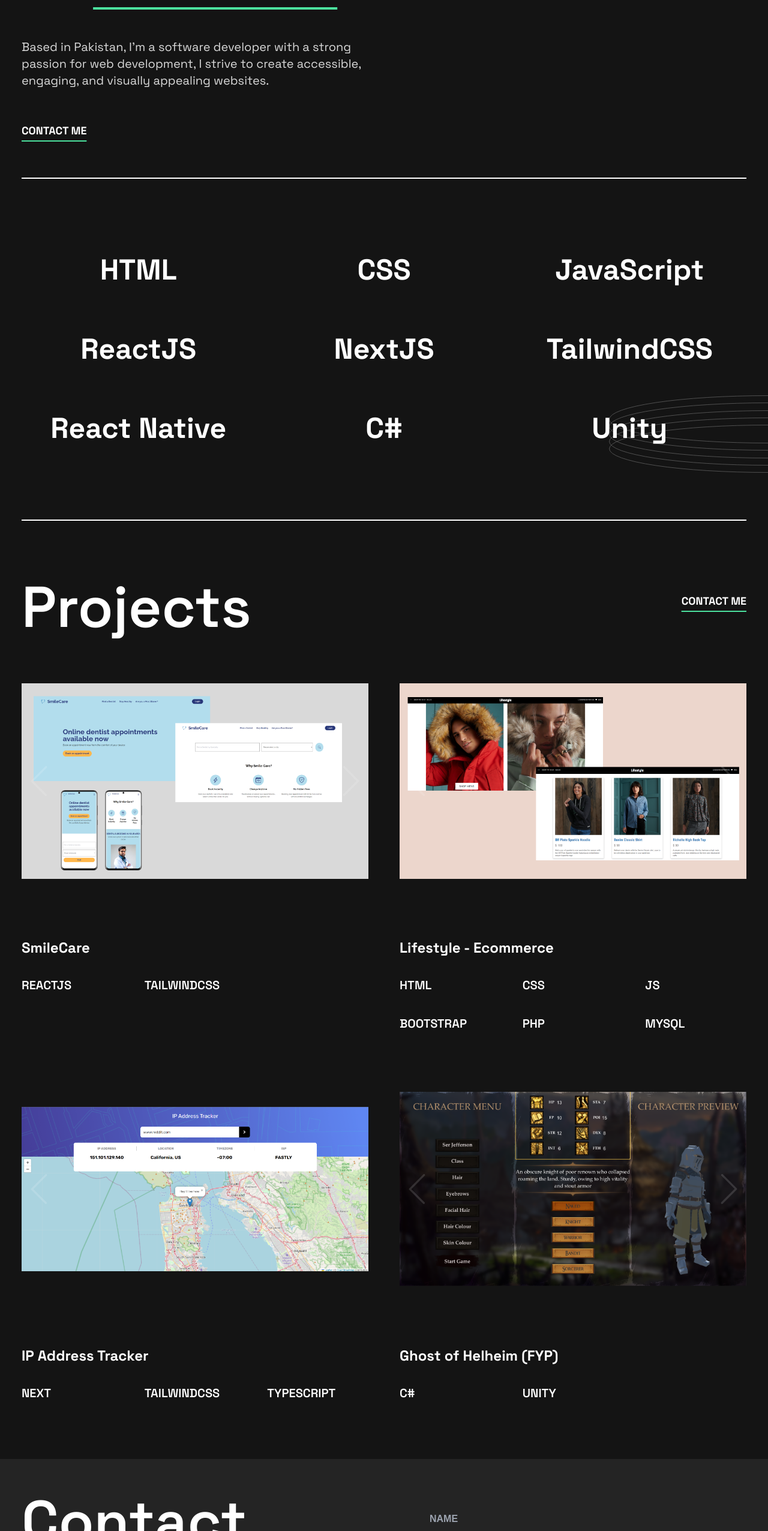
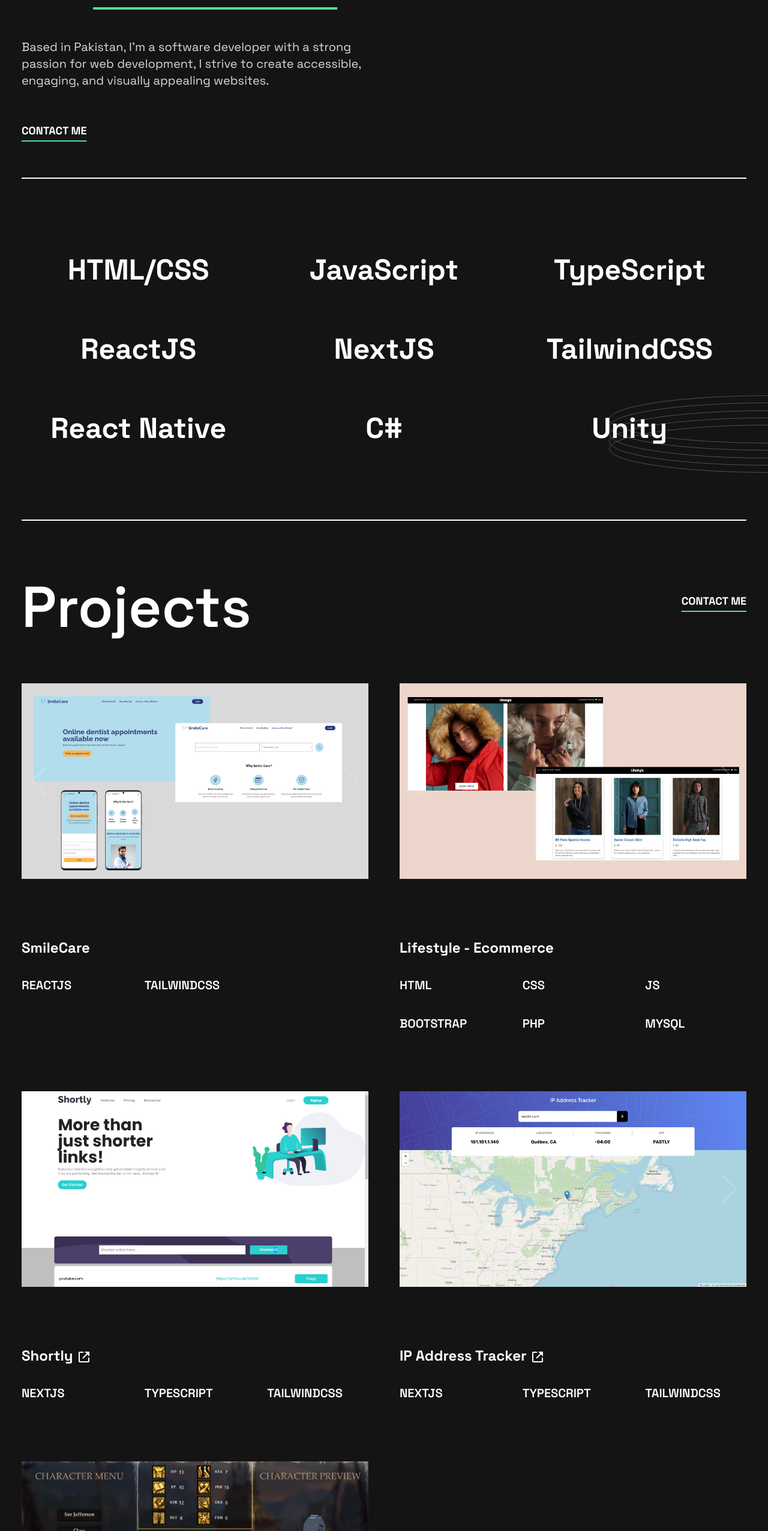
Before and after one commit to ahsankhan99/portfolio, a Next.js app: page / in a window 1280 px wide. Shown: the part 232-2784 px from the top of the page at 60% size. Built offline with nearby package versions, Linux system fonts and the light colour scheme; no server answers.

Commit message:
update projects

```diff
--- a/components/Project.js
+++ b/components/Project.js
@@ -1,12 +1,16 @@
 import Image from 'next/image'
 import React from 'react'
 import Slider from './Slider'
+import { BiLinkExternal } from 'react-icons/bi';
+import Link from 'next/link';
 
-const Project = ({ title, stack, slides }) => {
+
+const Project = ({ title, stack, slides, link }) => {
     return (
         <div className='text-start'>
             <Slider slides={slides} />
-            <h1 className='text-text1 font-space text-2xl font-bold mt-5 p-4'>{title}</h1>
+            <h1 className='text-text1 font-space text-2xl font-bold mt-5 p-4'>{title} {link && <Link href={link} className='inline' target='_blank'><BiLinkExternal className='inline' /></Link>}</h1>
+
             <div className='grid grid-cols-2 sm:grid-cols-3 gap-1'>
                 {stack.map((item, index) => <p key={index} className='mr-3 text-xl font-semibold uppercase font-space p-4'>{item}</p>)}
             </div>
--- a/components/Projects.js
+++ b/components/Projects.js
@@ -15,7 +15,8 @@ const Projects = () => {
             <div className='grid sm:grid-cols-2 text-center gap-5 text-text1'>
                 <Project title='SmileCare' stack={['ReactJS', 'TailwindCSS']} slides={SliderData.smilecare} />
                 <Project title='Lifestyle - Ecommerce' stack={['HTML', 'CSS', 'JS', 'Bootstrap', 'PHP', 'MySQL']} slides={SliderData.lifestyle} />
-                <Project title='IP Address Tracker' stack={['Next', 'TailwindCSS', 'TypeScript']} slides={SliderData.iat} />
+                <Project link='https://shortly-url-shortner.vercel.app/' title='Shortly' stack={['NextJS', 'TypeScript', 'TailwindCSS']} slides={SliderData.shortly} />
+                <Project link='https://ip-address-tracker-nu.vercel.app/' title='IP Address Tracker' stack={['NextJS', 'TypeScript', 'TailwindCSS']} slides={SliderData.iat} />
                 <Project title='Ghost of Helheim (FYP)' stack={['C#', 'Unity']} slides={SliderData.goh} />
             </div>
         </div>
--- a/components/Skills.js
+++ b/components/Skills.js
@@ -5,13 +5,16 @@ const Skills = () => {
         <div className='relative'>
             <div className='justify-center max-w-[1240px] font-space m-auto p-4 grid lg:grid-cols-3 md:grid-cols-2 gap-5 overflow-x-hidden'>
                 <h2 className='text-text1 text-center text-5xl font-black p-8 '>
-                    HTML
+                    HTML/CSS
+                </h2>
+                {/* <h2 className='text-text1 text-center text-5xl font-black p-8'>
+                    CSS
+                </h2> */}
+                <h2 className='text-text1 text-center text-5xl font-black p-8'>
+                    JavaScript
                 </h2>
                 <h2 className='text-text1 text-center text-5xl font-black p-8'>
-                    CSS
-                </h2>
-                <h2 className='text-text1 text-center text-5xl font-black p-8'>
-                    JavaScript
+                    TypeScript
                 </h2>
                 <h2 className='text-text1 text-center text-5xl font-black p-8'>
                     ReactJS
--- a/components/SliderData.js
+++ b/components/SliderData.js
@@ -39,6 +39,12 @@ export const SliderData = {
             image: '/ip-address-tracker/ip-address-tracker.png'
         },
 
+    ],
+    shortly: [
+        {
+            image: '/shortly/shortly.png'
+        },
+
     ]
 
 };
```
Also changed, not shown: public/ip-address-tracker/ip-address-tracker.png, public/shortly/shortly.png (added).
